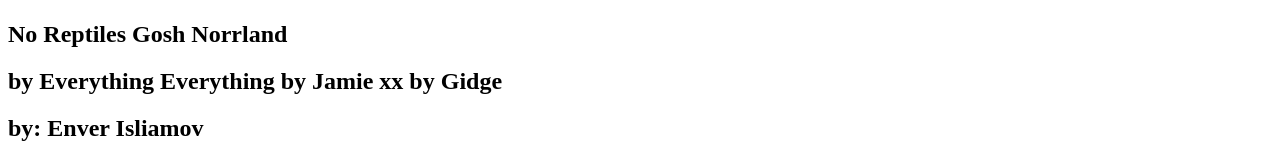
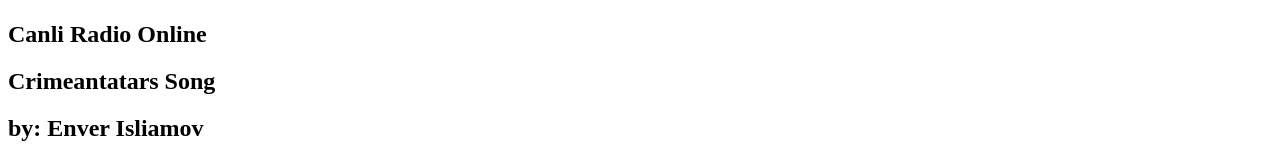
Before and after one commit to enver-isliamov/CanliOnline, a plain HTML site: page index.html in a window 1280 px wide. Shown: the part 311-455 px from the top of the page. Drawn offline with Linux system fonts and the light colour scheme.

Commit message:
Update index.html

```diff
--- a/index.html
+++ b/index.html
@@ -8,14 +8,12 @@
     <div class="info">
       <hgroup class="info__left">
         <h1 class="info__song">
-          <span class="song">No Reptiles</span>
-          <span class="song">Gosh</span>
-          <span class="song">Norrland</span>
+          <span class="song">Canli Radio Online</span>
+
         </h1>
         <h2 class="info__artist">
-          <span class="artist">by Everything Everything</span>
-          <span class="artist">by Jamie xx</span>
-          <span class="artist">by Gidge</span>
+          <span class="artist">Crimeantatars Song</span>
+
         </h2>
       </hgroup>
 
```
